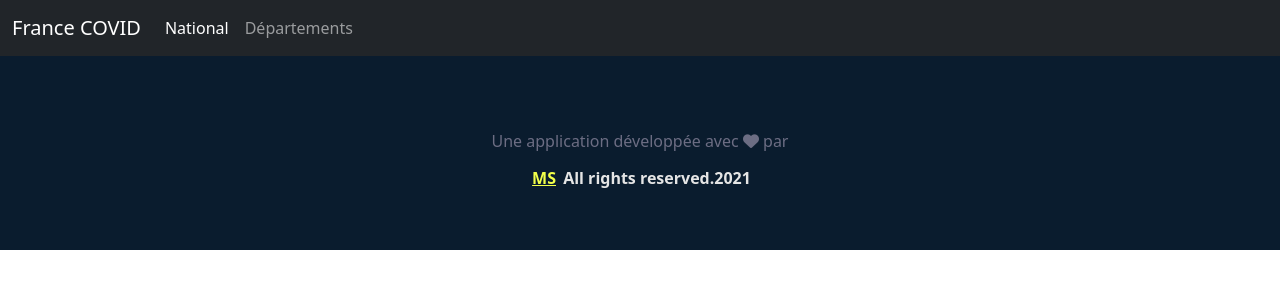
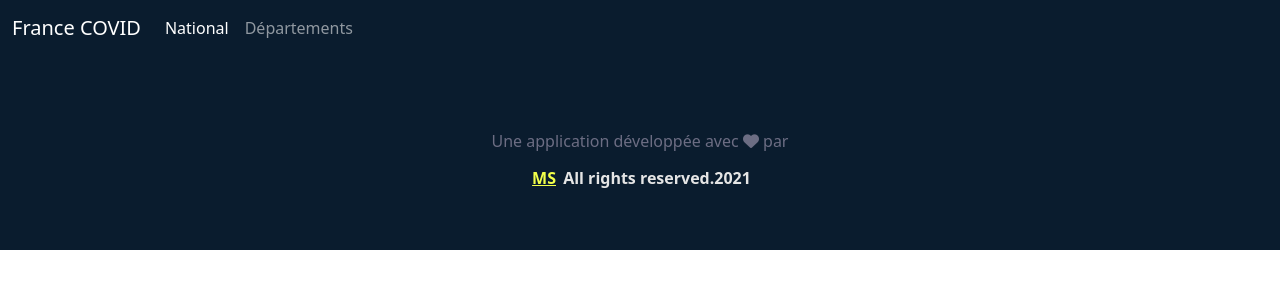
Before and after one commit to manu213/Covid, a Symfony app: template templates/base.html.twig in a window 1280 px wide. Shown: the top 300 px of the page. Run offline with Twig, Linux system fonts and the light colour scheme; the template is opened without the code that fills it, so the values that code supplies are empty; some libraries are stand-ins or nearby versions.

Commit message:
change background-color nav

```diff
--- a/templates/base.html.twig
+++ b/templates/base.html.twig
@@ -21,7 +21,7 @@
 		{% endblock %}
 	</head>
 	<body>
-		<nav class="navbar navbar-expand-lg navbar-dark bg-dark">
+		<nav class="navbar navbar-expand-lg navbar-dark" style="background-color: #0a1c2e;">
 			<div class="container-fluid">
 				<a class="navbar-brand" href="#">France COVID</a>
 				<button class="navbar-toggler" type="button" data-bs-toggle="collapse" data-bs-target="#navbarNav" aria-controls="navbarNav" aria-expanded="false" aria-label="Toggle navigation">
```
